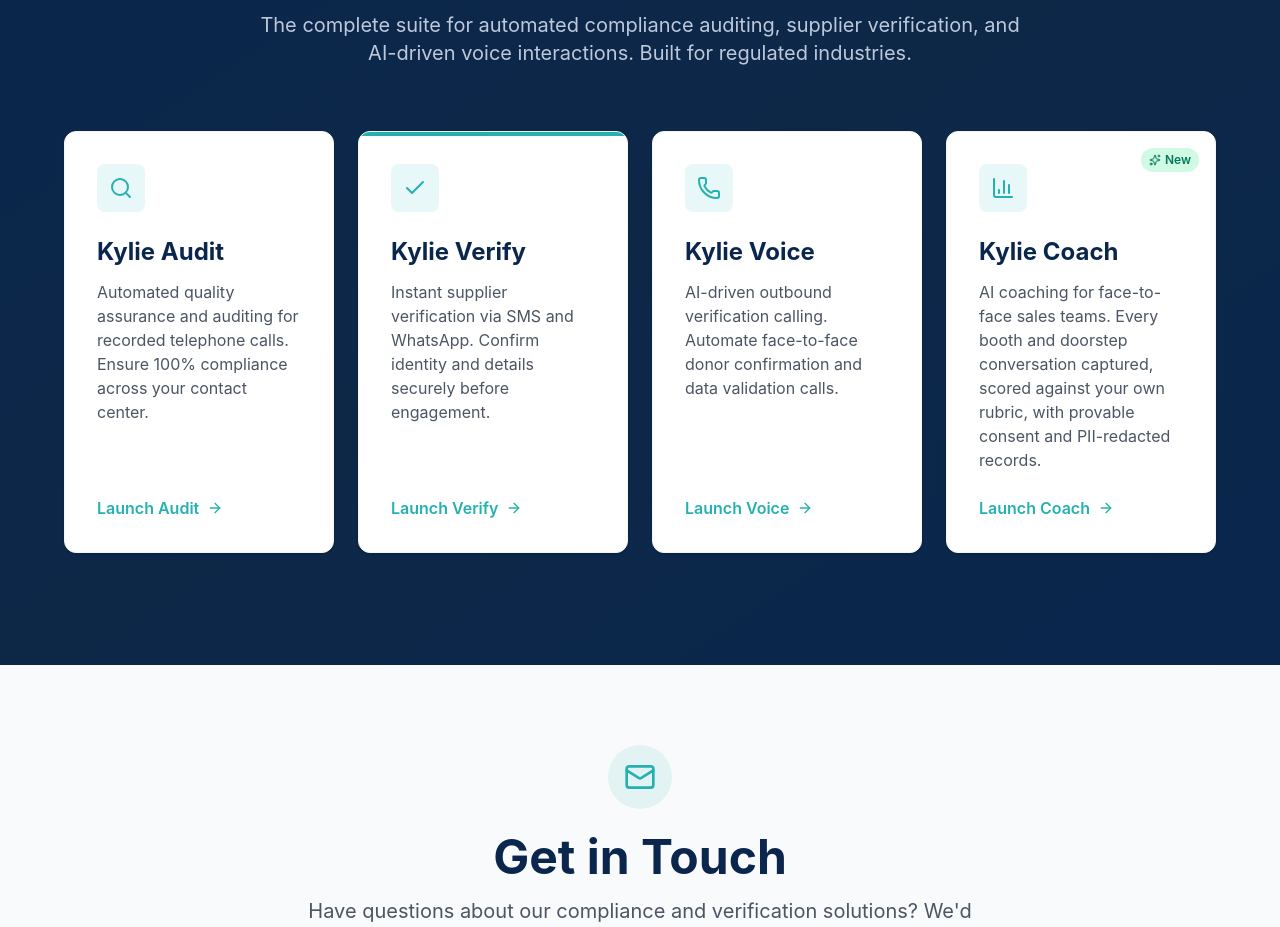
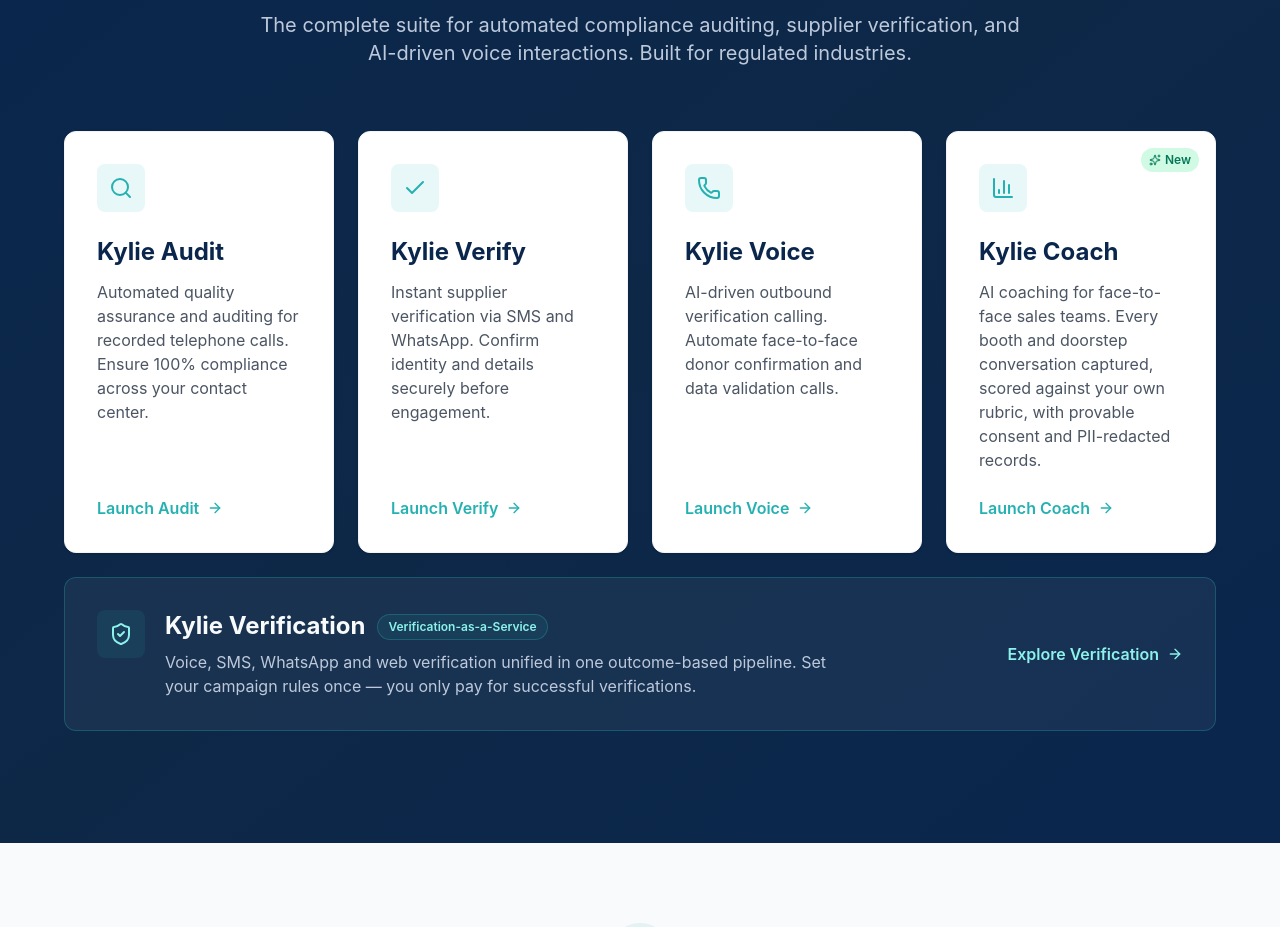
Before and after one commit to kccampbell/kylie-hub, a Next.js app: page / in a window 1280 px wide. Shown: the part 280-1207 px from the top of the page. Built offline with nearby package versions, Linux system fonts and the light colour scheme.

Commit message:
Remove stale Verify highlight bar; add Kylie Verification (VaaS) banner linking to verification.kylieai.net

```diff
--- a/app/page.tsx
+++ b/app/page.tsx
@@ -1,6 +1,6 @@
 import Link from 'next/link';
 import Image from 'next/image';
-import { Search, Check, Phone, BarChart3, ArrowRight, Sparkles, Mail } from 'lucide-react';
+import { Search, Check, Phone, BarChart3, ArrowRight, Sparkles, Mail, ShieldCheck } from 'lucide-react';
 import ContactForm from './components/ContactForm';
 
 export default function KylieHub() {
@@ -64,9 +64,7 @@ export default function KylieHub() {
 
             {/* Card 2: VERIFY */}
             <Link href="https://verify.kylieai.net" className="group">
-              <div className="bg-white rounded-xl p-8 shadow-card hover:shadow-card-hover transition-all duration-300 border border-gray-100 h-full flex flex-col relative overflow-hidden text-left">
-                {/* Highlight bar for middle product */}
-                <div className="absolute top-0 left-0 w-full h-1 bg-brand-teal" />
+              <div className="bg-white rounded-xl p-8 shadow-card hover:shadow-card-hover transition-all duration-300 border border-gray-100 h-full flex flex-col text-left">
                 <div className="w-12 h-12 bg-brand-teal/10 rounded-lg flex items-center justify-center mb-6 group-hover:scale-110 transition-transform">
                   <Check className="w-6 h-6 text-brand-teal" />
                 </div>
@@ -119,6 +117,32 @@ export default function KylieHub() {
             </Link>
 
           </div>
+
+          {/* Verification-as-a-Service banner */}
+          <Link href="https://verification.kylieai.net" className="group block mt-6">
+            <div className="bg-white/5 border border-brand-teal/30 rounded-xl p-8 md:flex md:items-center md:justify-between md:gap-8 text-left hover:bg-white/10 transition-colors">
+              <div className="flex items-start gap-5">
+                <div className="w-12 h-12 shrink-0 bg-brand-teal/10 rounded-lg flex items-center justify-center group-hover:scale-110 transition-transform">
+                  <ShieldCheck className="w-6 h-6 text-brand-teal-light" />
+                </div>
+                <div>
+                  <h2 className="text-2xl font-bold text-on-dark mb-2">
+                    Kylie Verification
+                    <span className="ml-3 align-middle inline-flex items-center bg-brand-teal/10 border border-brand-teal/30 text-brand-teal-light text-xs font-semibold px-2.5 py-1 rounded-full">
+                      Verification-as-a-Service
+                    </span>
+                  </h2>
+                  <p className="text-on-dark-muted max-w-2xl">
+                    Voice, SMS, WhatsApp and web verification unified in one outcome-based
+                    pipeline. Set your campaign rules once — you only pay for successful verifications.
+                  </p>
+                </div>
+              </div>
+              <div className="flex items-center text-brand-teal-light font-semibold whitespace-nowrap mt-6 md:mt-0 group-hover:translate-x-1 transition-transform">
+                Explore Verification <ArrowRight className="ml-2 w-4 h-4" />
+              </div>
+            </div>
+          </Link>
         </div>
       </section>
 
```
